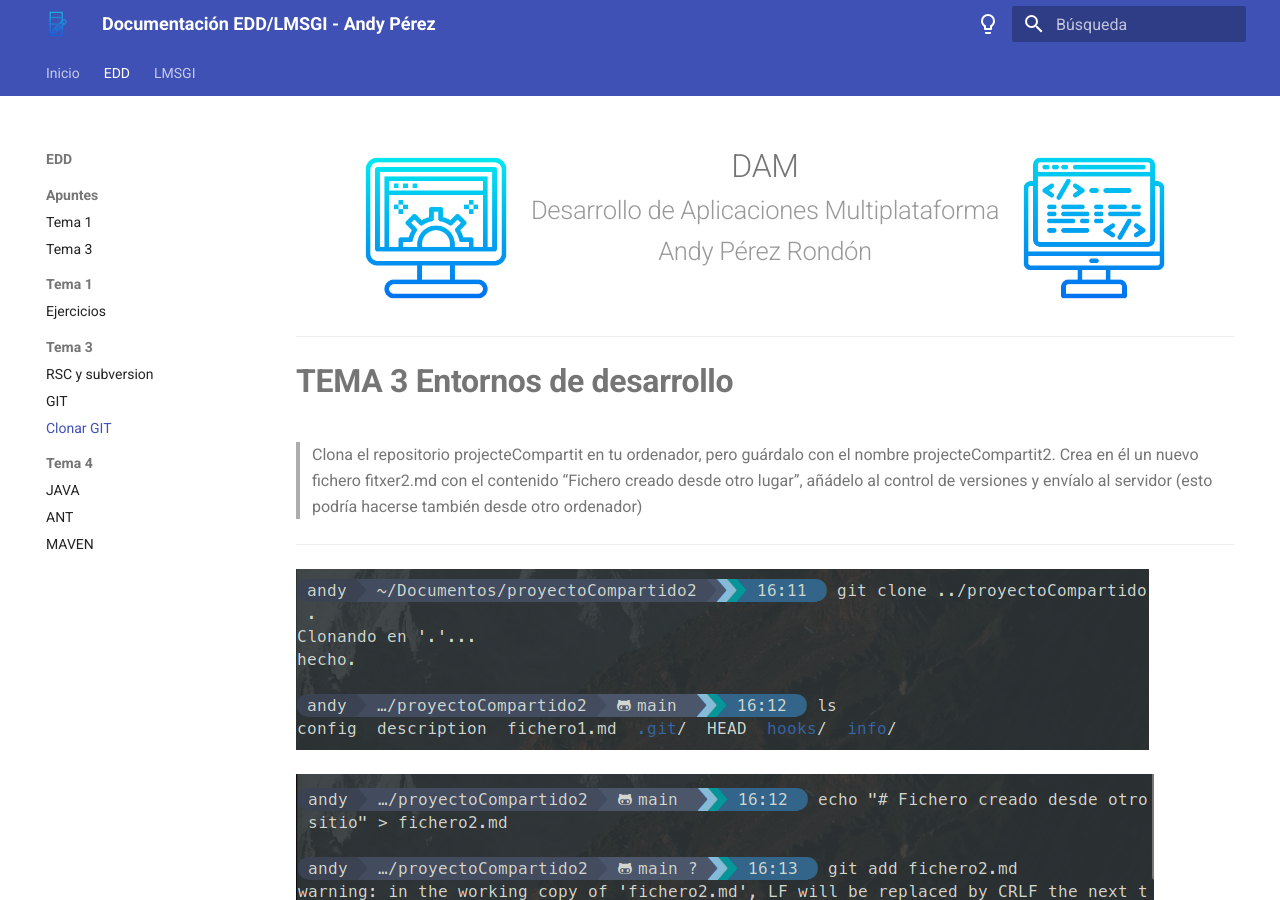
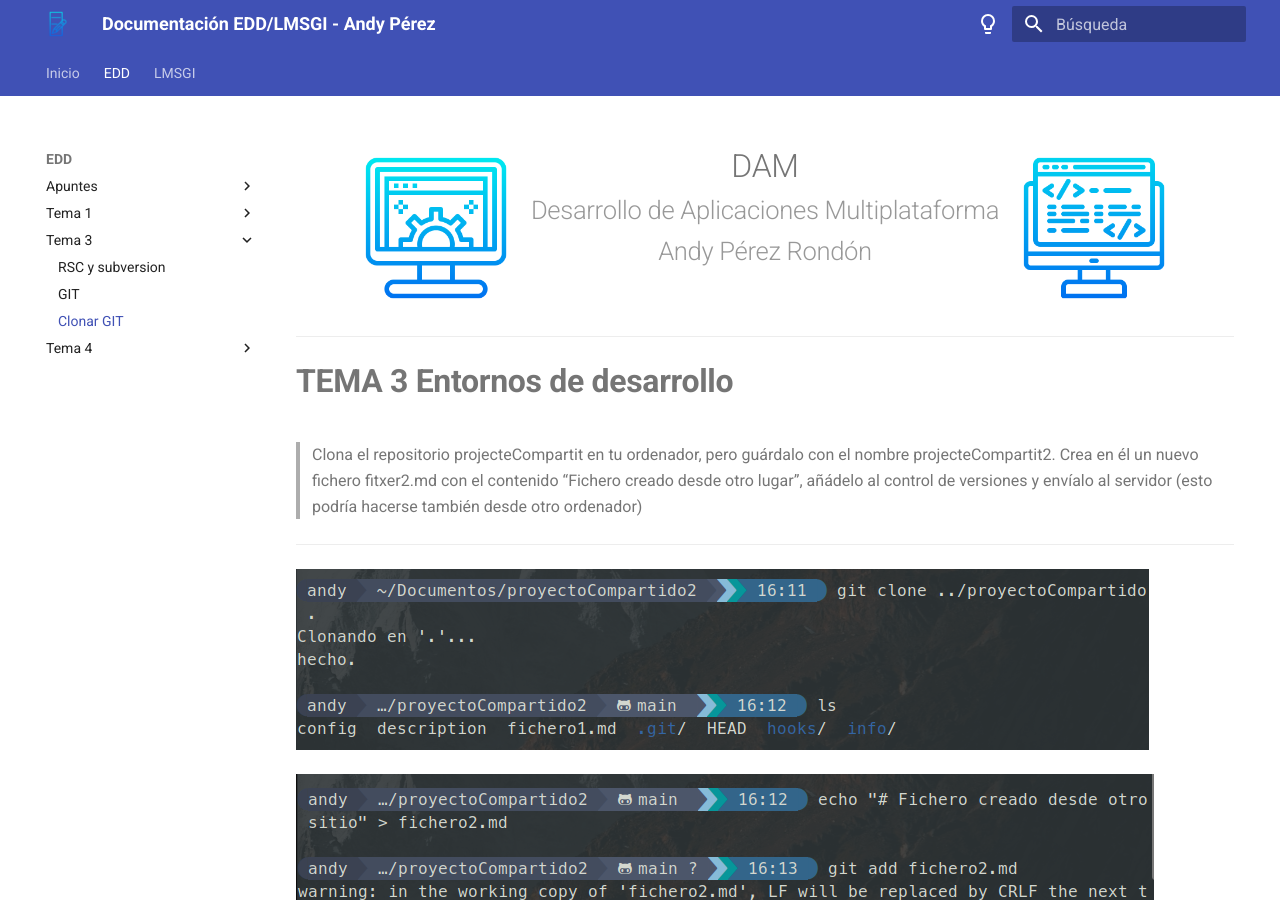
Before and after one commit to andypr97vlc/EDD_LMI, an MkDocs documentation site: the page built from docs/EDD/Tema3/gitclonar.md, in a window 1280 px wide and 900 px high. Built offline with MkDocs 1.6.1 and Material for MkDocs 9.7.7, drawn with Linux system fonts in a browser that asks for light colours.

Commit message:
Prueba mkdocs.yml

```diff
--- a/mkdocs.yml
+++ b/mkdocs.yml
@@ -7,7 +7,6 @@ theme:
   custom_dir: 'overrides'
   features:
     - navigation.tabs
-    - navigation.sections
     - toc.integrate
     - navigation.top
     - search.suggest
```
